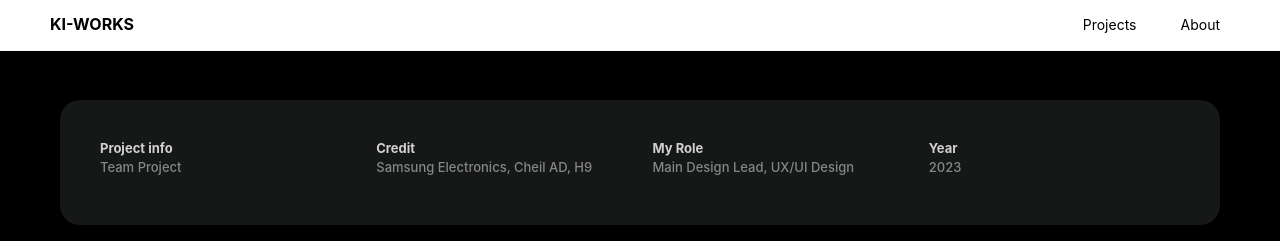
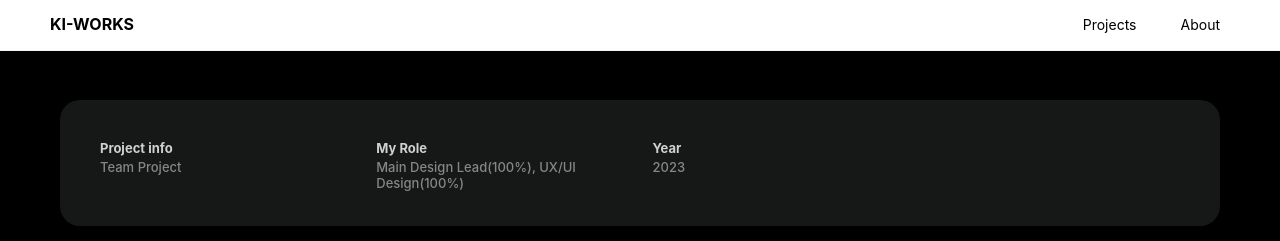
Before and after one commit to makemade93/macworks-master-master, a React (Create React App) app: page /sdc23 in a window 1280 px wide. Shown: the top 241 px of the page. Built offline with nearby package versions, Linux system fonts and the light colour scheme.

Commit message:
Update SDC23.js
edit role

```diff
--- a/src/pages/SDC23.js
+++ b/src/pages/SDC23.js
@@ -33,12 +33,8 @@ function SDC23(props) {
             <p>Team Project</p>
           </p>
           <p style={{ fontWeight: "bold", opacity: "0.8" }}>
-            Credit
-            <p>Samsung Electronics, Cheil AD, H9</p>
-          </p>
-          <p style={{ fontWeight: "bold", opacity: "0.8" }}>
             My Role
-            <p>Main Design Lead, UX/UI Design</p>
+            <p>Main Design Lead(100%), UX/UI Design(100%)</p>
           </p>
           <p style={{ fontWeight: "bold", opacity: "0.8" }}>
             Year
```
